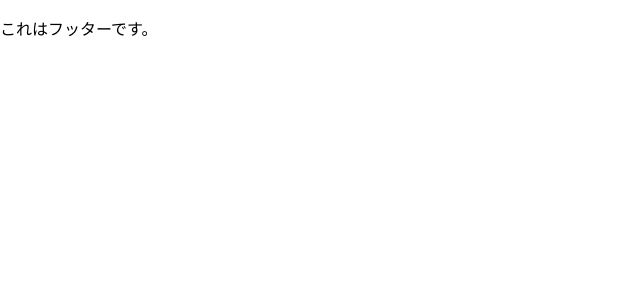
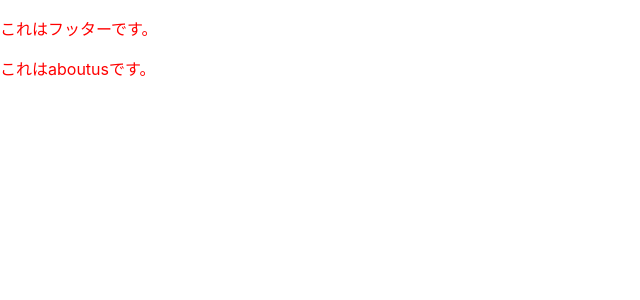
Before and after one commit to mamenz752/gadgelog, a React (Create React App) app: page / in a window 1280 px wide. Shown: the top 300 px of the page, without its empty margins (0-640 px from the left). Built offline with nearby package versions, Linux system fonts and the light colour scheme.

Commit message:
aboutusの途中

```diff
--- a/src/App.js
+++ b/src/App.js
@@ -1,10 +1,12 @@
 import './App.css';
 import Footer from './components/layouts/Footer';
+import AboutUs from './components/xin/abuotus';
 
 function App() {
   return (
     <div className="App">
       <Footer />
+      <AboutUs />
     </div>
   );
 }
--- /dev/null
+++ b/src/components/xin/aboutprofile.js
@@ -0,0 +1,11 @@
+import "../../styles/xin/aboutprofile.css";
+
+function AboutProfile() {
+  return (
+    <p>
+      これはaboutusです。
+    </p>
+  )
+}
+
+export default AboutProfile;
--- /dev/null
+++ b/src/components/xin/abuotus.js
@@ -0,0 +1,10 @@
+import "../../styles/Footer.css";
+import AboutProfile from "./aboutprofile";
+
+function AboutUs() {
+  return (
+    <AboutProfile />
+  )
+}
+
+export default AboutUs;
--- /dev/null
+++ b/src/styles/xin/aboutprofile.css
@@ -0,0 +1,3 @@
+p {
+    color: red;
+}
```
